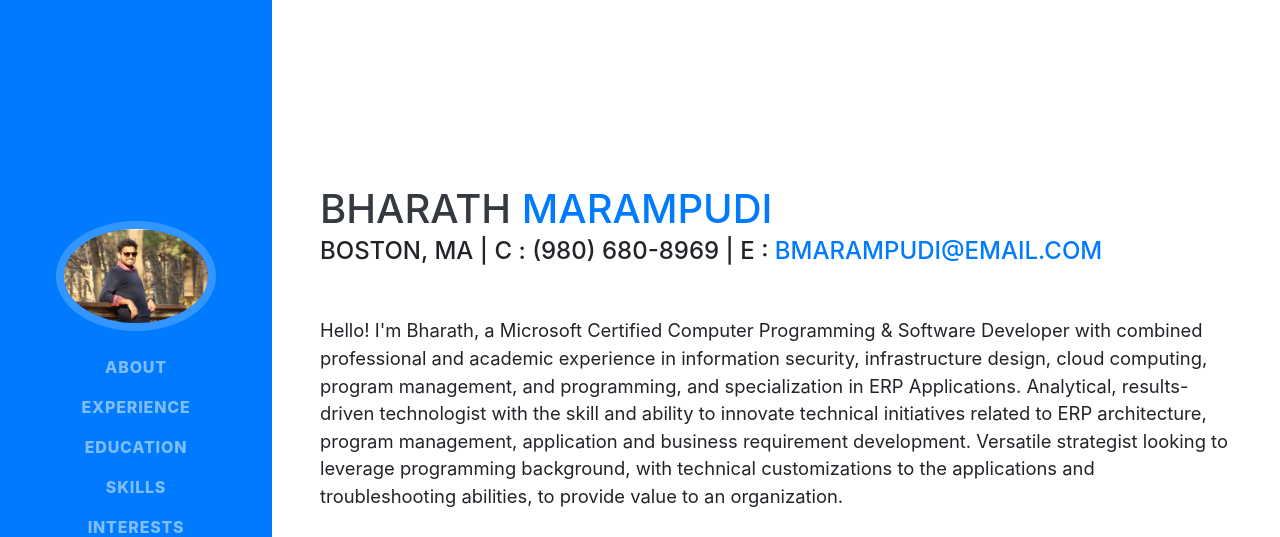
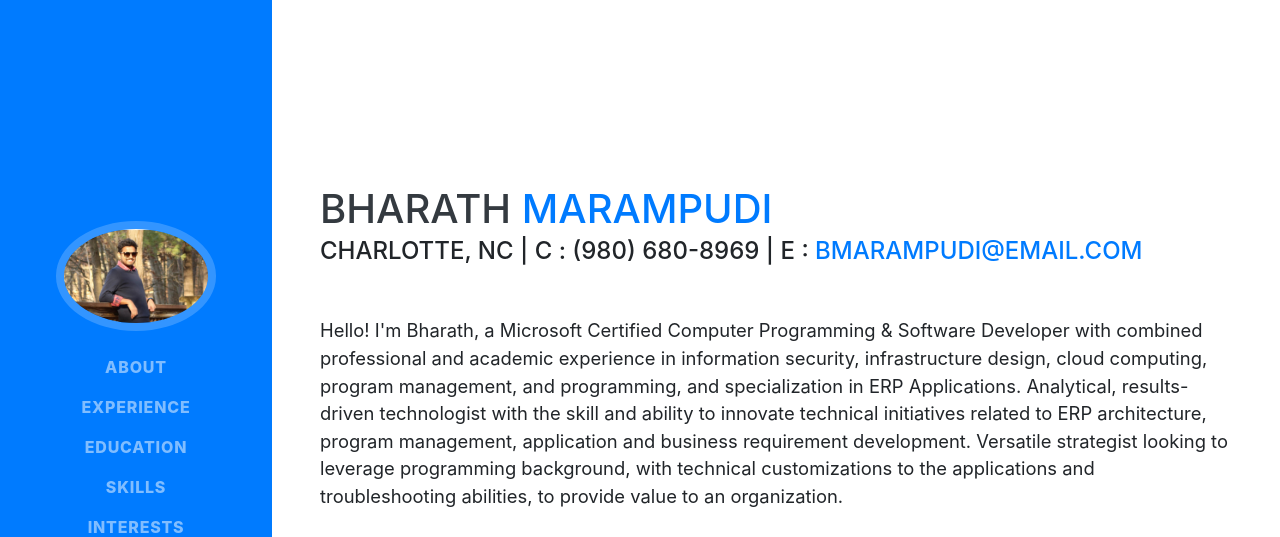
Before and after one commit to bmarampudi/bharathm.github.io, a website with bundled scripts: page index.html in a window 1280 px wide. Shown: the top 537 px of the page. Built offline with nearby package versions, Linux system fonts and the light colour scheme; a web font is replaced by a local one.

Commit message:
Update index.html
updated location

```diff
--- a/index.html
+++ b/index.html
@@ -66,7 +66,7 @@
         <h1 class="mb-0">Bharath
           <span class="text-primary">Marampudi</span>
         </h1>
-        <div class="subheading mb-5">Boston, MA | C : (980) 680-8969 | E :
+        <div class="subheading mb-5">Charlotte, NC | C : (980) 680-8969 | E :
           <a href="mailto:bmarampudi@gmail.com">bmarampudi@email.com</a>
         </div>
         <p class="lead mb-5">Hello! I'm Bharath, a Microsoft Certified Computer Programming & Software Developer with combined professional and
```
